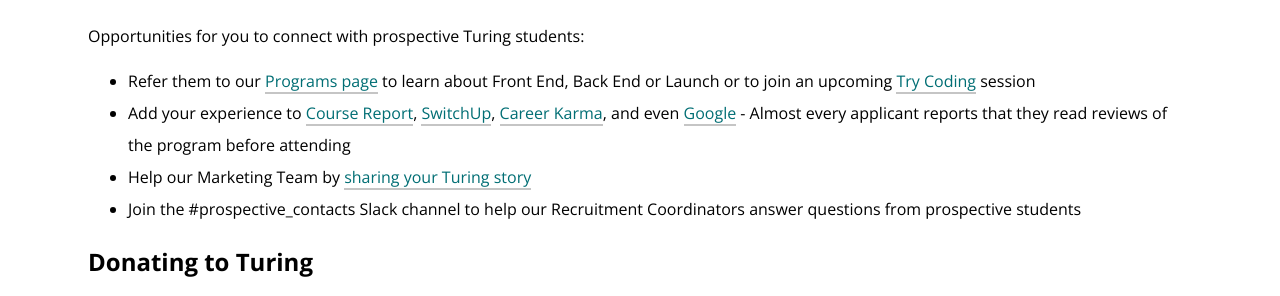
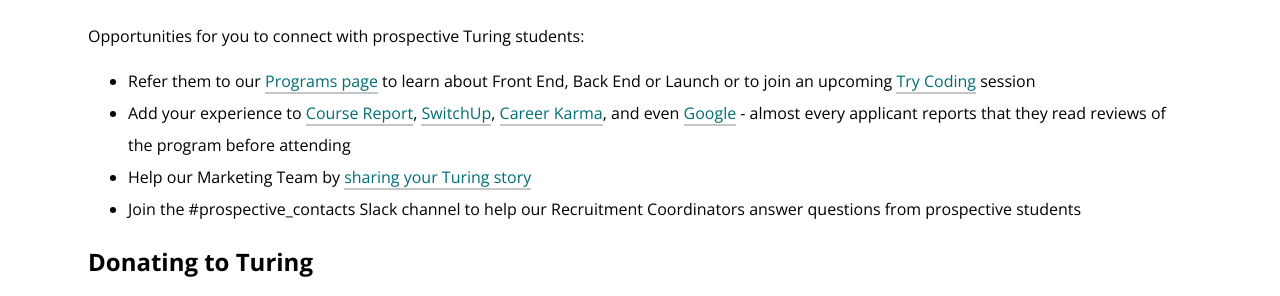
Before and after one commit to turingschool/alumni-site, a Jekyll site: the page built from volunteer.md, in a window 1280 px wide and 900 px high, scrolled down 2090 px. Shown: the part 158-454 px from the top of the window. Built offline with Jekyll 4.4.1, drawn with Linux system fonts in a browser that asks for light colours; nearby versions of some CDN libraries; comment, search, counter and statistics services are not loaded.

```diff
--- a/volunteer.md
+++ b/volunteer.md
@@ -63,7 +63,7 @@ If you're interested in mentoring, please fill out <a href="https://airtable.com
 ## Recruitment and Admissions
 Opportunities for you to connect with prospective Turing students:
 * Refer them to our <a href="https://turing.edu/programs" target="_blank">Programs page</a> to learn about Front End, Back End or Launch or to join an upcoming <a href="https://turing.edu/try-coding" target="_blank">Try Coding</a> session
-* Add your experience to <a href="https://www.coursereport.com/schools/turing" target="_blank">Course Report</a>, <a href="https://www.switchup.org/bootcamps/turing-school-of-software-and-design" target="_blank">SwitchUp</a>, <a href="https://careerkarma.com/schools/turing/" target="_blank">Career Karma</a>, and even <a href="https://www.google.com/maps/place/Turing+School+of+Software+%26+Design/@46.423669,-129.9427085,3z/data=!3m1!4b1!4m6!3m5!1s0x876c78c4f77d2b15:0x3ff4c7d558d0edd1!8m2!3d46.423669!4d-129.9427086!16s%2Fg%2F11b5wnd6_b" target="_blank">Google</a> - Almost every applicant reports that they read reviews of the program before attending
+* Add your experience to <a href="https://www.coursereport.com/schools/turing" target="_blank">Course Report</a>, <a href="https://www.switchup.org/bootcamps/turing-school-of-software-and-design" target="_blank">SwitchUp</a>, <a href="https://careerkarma.com/schools/turing/" target="_blank">Career Karma</a>, and even <a href="https://www.google.com/maps/place/Turing+School+of+Software+%26+Design/@46.423669,-129.9427085,3z/data=!3m1!4b1!4m6!3m5!1s0x876c78c4f77d2b15:0x3ff4c7d558d0edd1!8m2!3d46.423669!4d-129.9427086!16s%2Fg%2F11b5wnd6_b" target="_blank">Google</a> - almost every applicant reports that they read reviews of the program before attending
 * Help our Marketing Team by <a href="https://docs.google.com/forms/d/e/1FAIpQLScoiT6jO4W1xneJLOmWySEj4CH5g8d9wS4Tmsj2KQF_mrp3jA/viewform" target="_blank">sharing your Turing story</a>
 * Join the #prospective_contacts Slack channel to help our Recruitment Coordinators answer questions from prospective students
 
```
